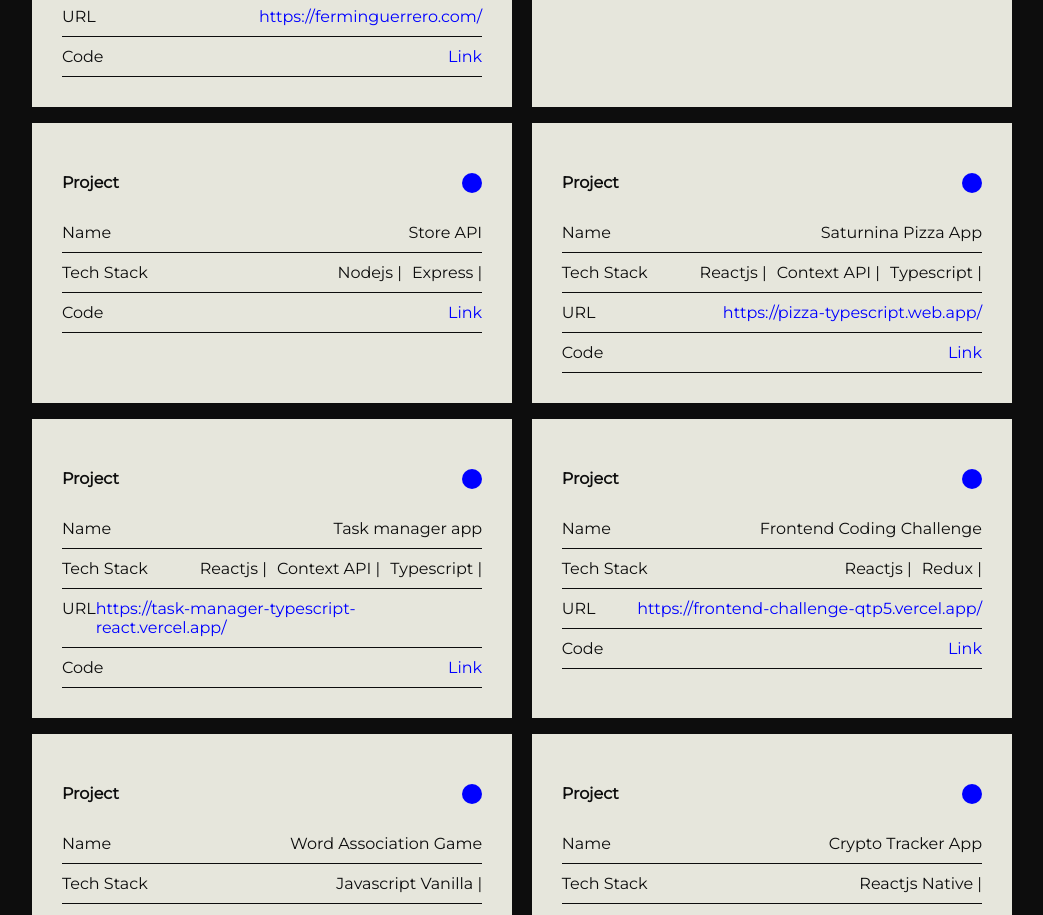
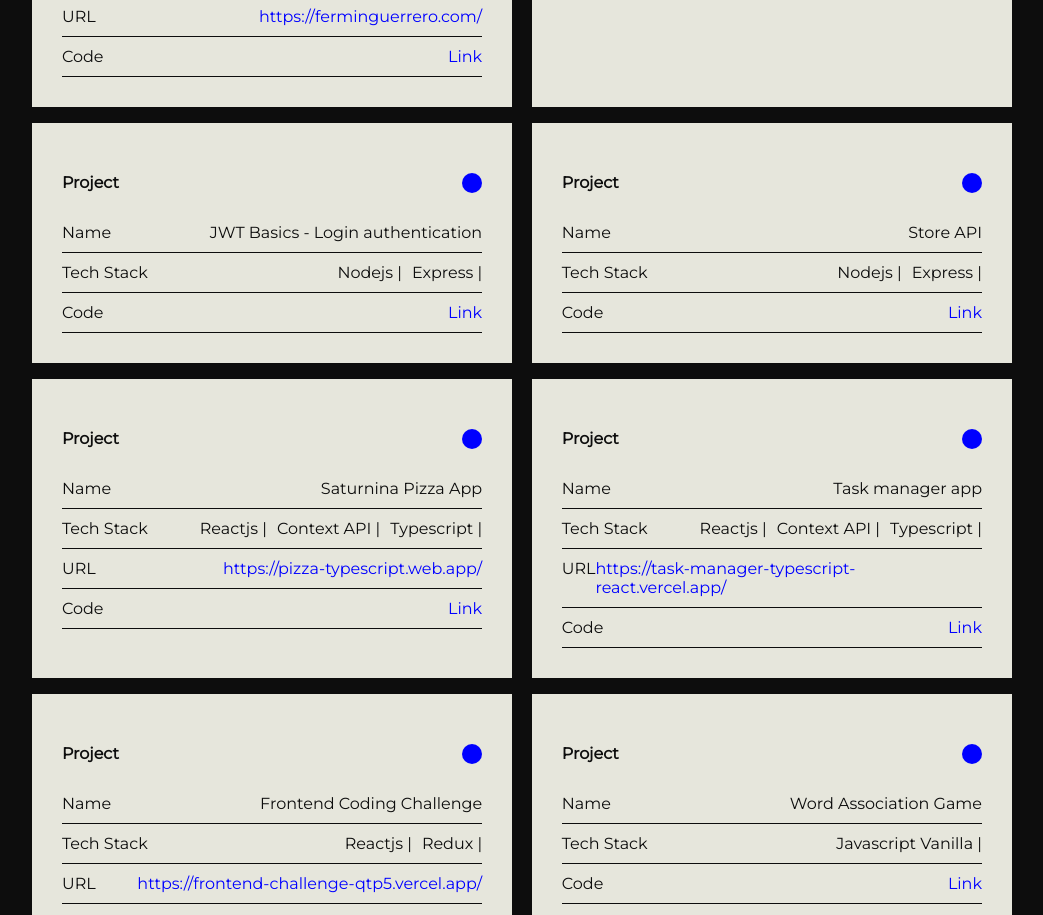
Before and after one commit to lalidiaz/lauradev, a React (Create React App) app: page / in a window 1280 px wide. Shown: the part 2720-3635 px from the top of the page, without its empty margins (118-1161 px from the left). Built offline with nearby package versions, Linux system fonts and the light colour scheme.

Commit message:
add new project JWT Basics node express

```diff
--- a/package.json
+++ b/package.json
@@ -17,7 +17,7 @@
     "react-animated-cursor": "^2.5.1",
     "react-dom": "^17.0.2",
     "react-intersection-observer": "^9.3.5",
-    "react-scripts": "^5.0.1",
+    "react-scripts": "^2.1.3",
     "styled-components": "^5.3.6",
     "typewriter-effect": "^2.19.0",
     "web-vitals": "^1.1.2"
--- a/src/texts.js
+++ b/src/texts.js
@@ -14,6 +14,14 @@ export const projects = [
     name: "Task Manager app (Nodejs)",
     type: "Practice skills",
     code: "https://github.com/lalidiaz/node-task-manager",
+    stack: ["Nodejs", "Express"],
+    app: "website",
+  },
+  {
+    id: 9249,
+    name: "JWT Basics - Login authentication",
+    type: "Practice skills",
+    code: "https://github.com/lalidiaz/node-express-JWT-Basics",
     stack: ["Nodejs", "Express"],
     app: "website",
   },
```
Also changed, not shown: 1 other file (tests, documents, lock files or other folders).
